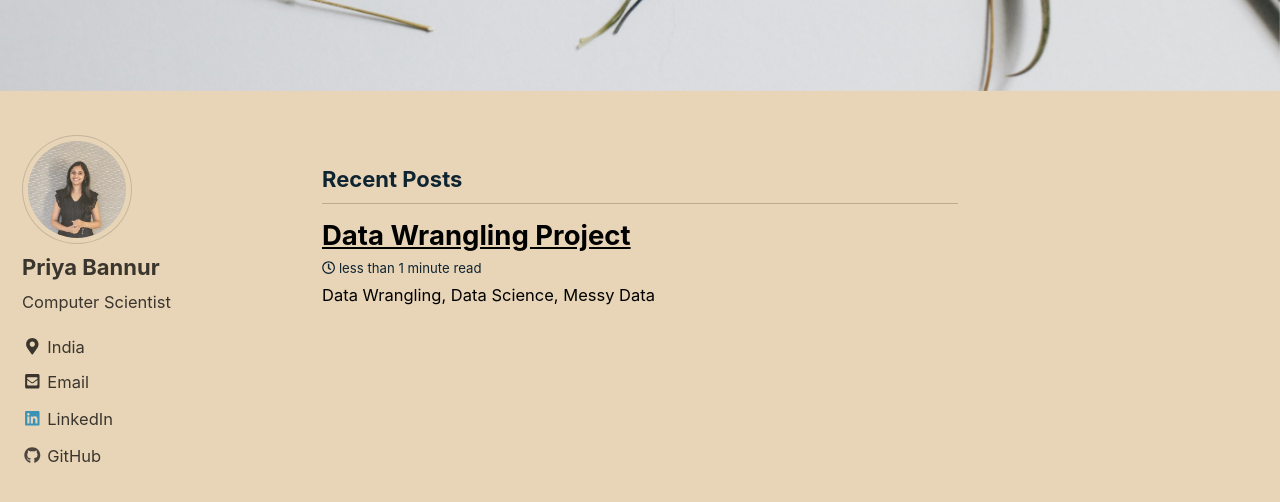
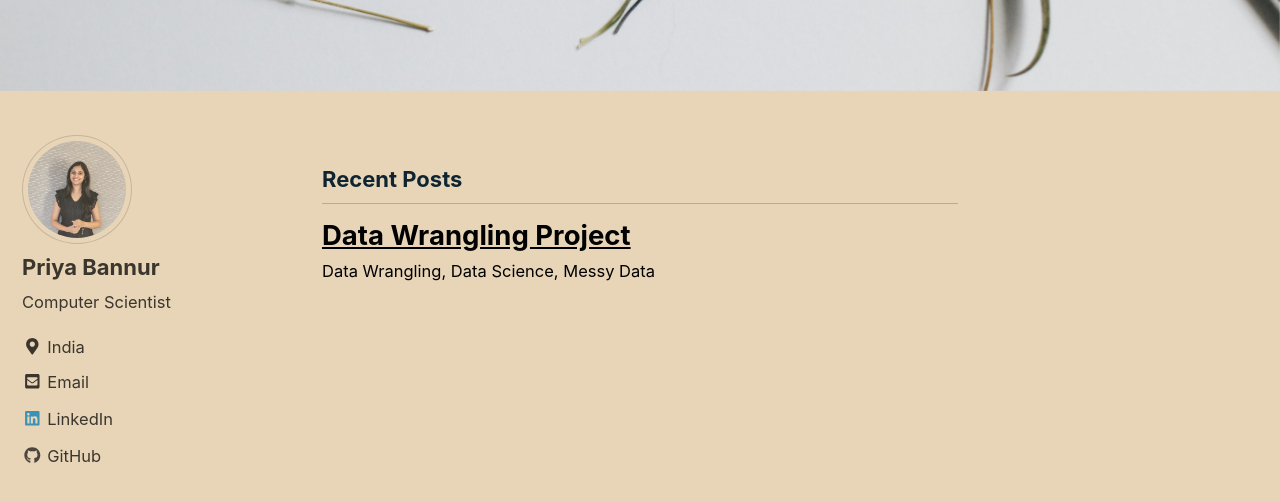
Before and after one commit to Priya-SB/Priya-SB.github.io, a Jekyll site: the page built from index.html, in a window 1280 px wide and 900 px high, scrolled down 456 px. Shown: the top 502 px of the window. Built offline with Jekyll 4.4.1, drawn with Linux system fonts in a browser that asks for light colours; nearby versions of some CDN libraries; the list of posts is cut into pages by our own code.

Commit message:
Update _config.yml

```diff
--- a/_config.yml
+++ b/_config.yml
@@ -13,8 +13,8 @@
 name                     : "Priya Bannur"
 description              : "Portfolio"
 url                      : "https://Priya-SB.github.io"
-baseurl                  : "/blog"
-repository               : "Priya-SB/Priya-SB.github.io"
+baseurl                  : # "/blog"
+repository               : # "Priya-SB/Priya-SB.github.io"
 teaser                   : "/images/bg-floral.jpg"
 breadcrumbs              : false # true, false (default)
 words_per_minute         : 200
@@ -247,7 +247,7 @@
     values:
       layout: single
       author_profile: true
-      read_time: true
+      read_time: # true
       comments: # true
       share: true
       related: true
```
